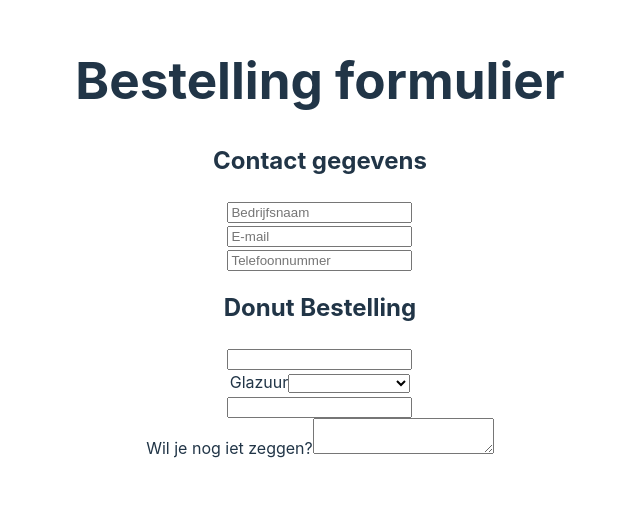
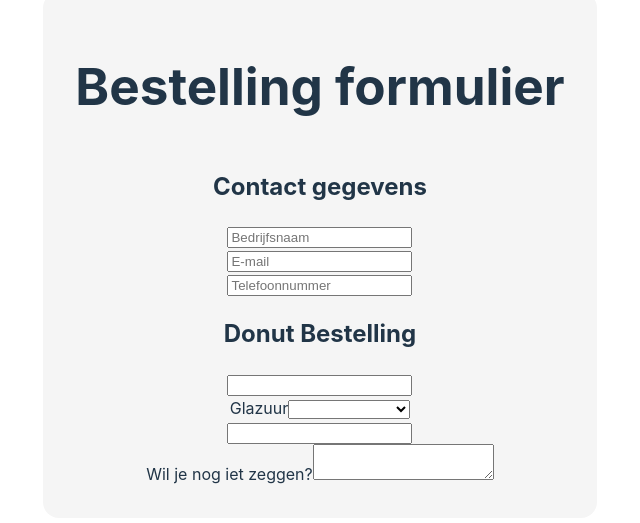
Before and after one commit to ZienabAlr/DonutFront, a Vue app in the folder Donutello/: page / in a window 1280 px wide. Shown: the part 161-684 px from the top of the page, without its empty margins (320-960 px from the left). Built offline with nearby package versions, Linux system fonts and the light colour scheme.

Commit message:
style(DonutOrder): style added orderForm

```diff
--- a/Donutello/src/components/DonutOrder.vue
+++ b/Donutello/src/components/DonutOrder.vue
@@ -7,6 +7,7 @@
 
 <template>
 <div class="orderForm">
+
     <h1>Bestelling formulier</h1>
 
     <div class="form">
@@ -60,14 +61,23 @@
             <label for="note">Wil je nog iet zeggen?</label>
             <textarea class ="inputs textereaPadding" id="note" v-model="note"></textarea>
         </div>
-
-
     </div>
 
 </div>
-
 </template>
 
 <style scoped>
 
+.orderForm{
+    display: flex;
+    flex-direction: column;
+    flex-wrap: wrap;
+    justify-content: space-between;
+    /* width: 30%; */
+    height: 100%;
+    background-color: #f5f5f5;
+    padding: 2rem;
+    border-radius: 1rem;
+    margin: 2rem 0 0 0;
+}
 </style>
```
